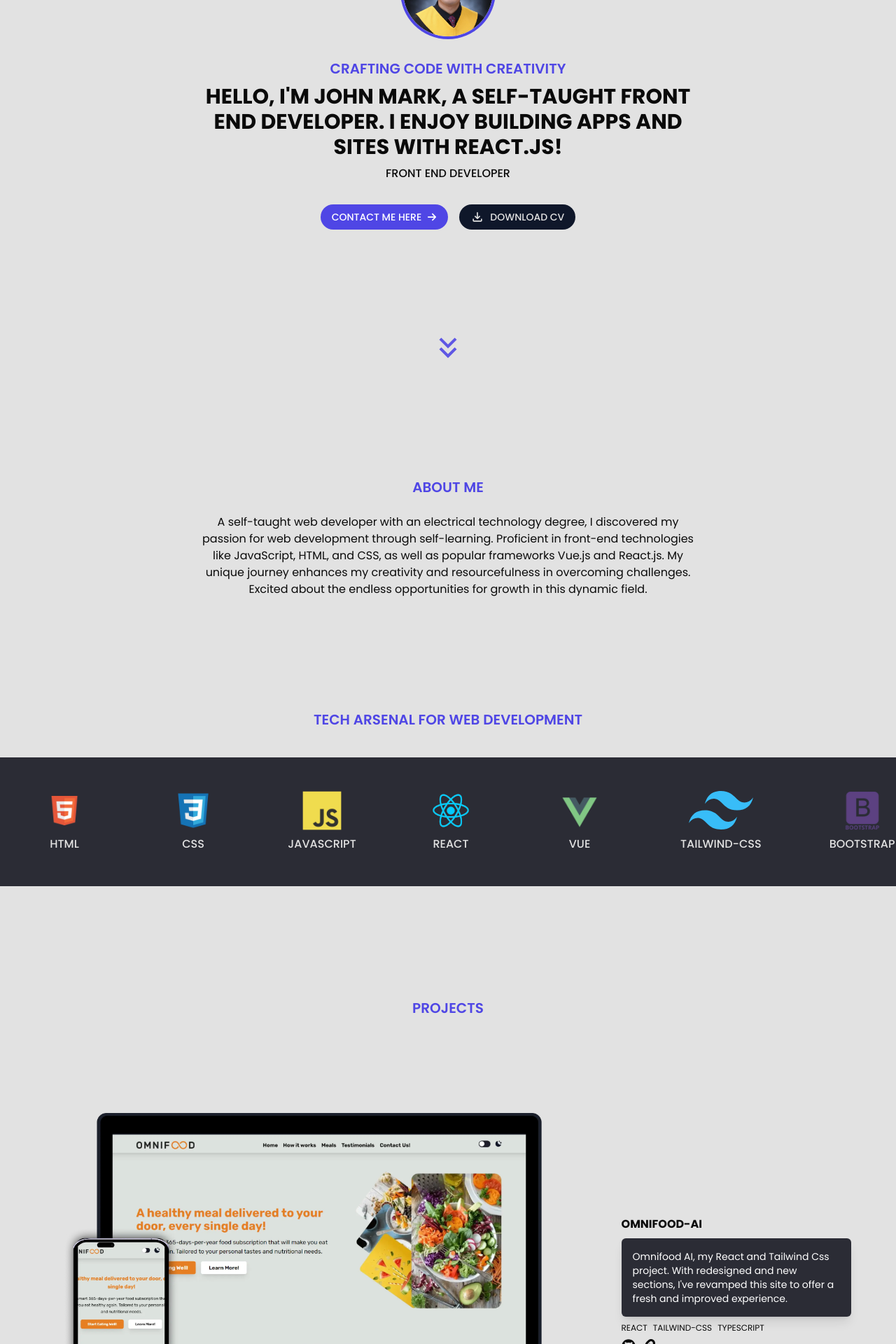
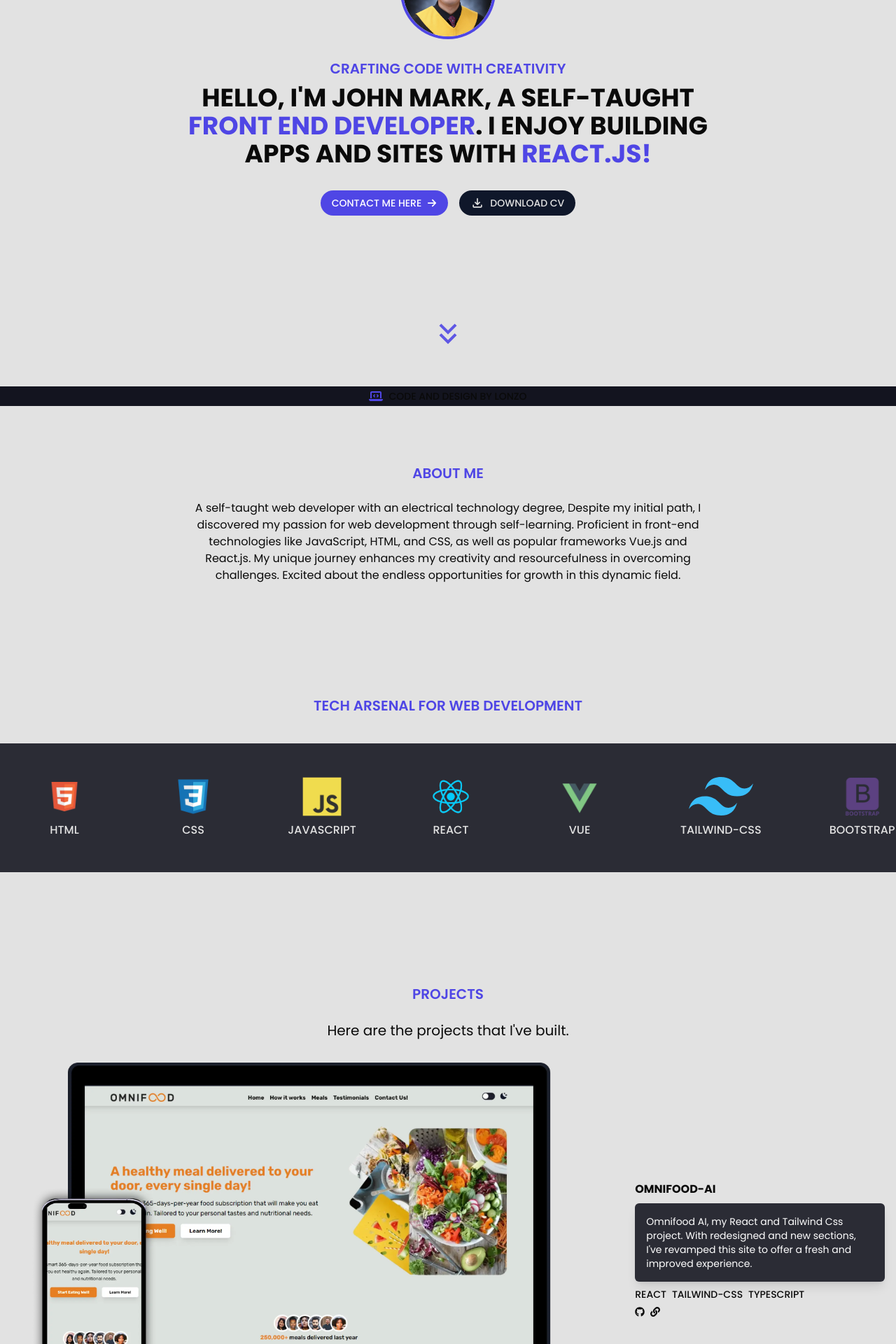
Before and after one commit to jmmaglonzo/Portfolio-React, a React (Vite) app: page / in a window 1280 px wide. Shown: the part 220-2140 px from the top of the page at 70% size. Built offline with nearby package versions, Linux system fonts and the light colour scheme.

Commit message:
add footer and add styles to hero

```diff
--- a/src/UI/NavBar.tsx
+++ b/src/UI/NavBar.tsx
@@ -124,6 +124,7 @@ function NavBar() {
 
           <Links socials={`hidden lg:flex`} />
 
+          {/* Mobile links */}
           <ul className="flex flex-col items-center gap-14 text-lg md:pb-4 lg:hidden">
             <li>Home</li>
             <li>Skills</li>
--- /dev/null
+++ b/src/UI/NavLinks.tsx
@@ -0,0 +1,13 @@
+import { navLinks } from "../data/data";
+
+function NavLinks() {
+  return (
+    <ul>
+      {navLinks.map((link, index) => (
+        <li key={index}>{link.link}</li>
+      ))}
+    </ul>
+  );
+}
+
+export default NavLinks;
--- a/src/UI/Projects.tsx
+++ b/src/UI/Projects.tsx
@@ -19,20 +19,20 @@ function Projects({ project, order }: ProjectProp) {
   ));
 
   return (
-    <div className="container mt-14 flex flex-col gap-10 md:mt-20 md:flex-row md:items-center">
+    <div className="mt-14 flex flex-col gap-10 text-center md:mt-8 lg:flex-row lg:items-center lg:text-left">
       <div
-        className={` order-2 flex flex-col space-y-2 ${order ? "md:order-2" : "md:order-1"} `}
+        className={` order-2 flex flex-col space-y-2 ${order ? "lg:order-2" : "lg:order-1"} `}
       >
-        <span className="text-center font-bold uppercase text-darkFont dark:text-light md:text-left">
+        <span className=" text-sm font-bold uppercase text-darkFont dark:text-light lg:text-base">
           {project.title}
         </span>
-        <div className="shado flex flex-col items-center space-y-2 rounded-md bg-cards p-4 text-center text-xs leading-relaxed text-white shadow-lg md:text-start md:text-sm">
+        <div className="flex items-center rounded-md bg-cards p-4  text-xs  text-white shadow-lg  md:text-sm">
           {project.desc}
         </div>
-        <div className="flex justify-center gap-2 text-xs text-darkFont dark:text-light md:justify-start">
+        <div className="flex justify-center gap-2 text-xs font-medium text-darkFont dark:text-light lg:justify-start lg:text-sm">
           {tech}
         </div>
-        <div className="flex items-center justify-center space-x-2 text-xl text-darkFont dark:text-light md:justify-start">
+        <div className="flex items-center justify-center space-x-2 text-sm text-darkFont dark:text-light lg:justify-start">
           <a href={project.github} target="_blank">
             <FaGithub />
           </a>
@@ -41,7 +41,9 @@ function Projects({ project, order }: ProjectProp) {
           </a>
         </div>
       </div>
-      <div className={`${order ? "md:order-1" : "md:order-2"}`}>
+      <div
+        className={`${order ? "lg:order-1" : "lg:order-2"} duration-300 md:hover:-translate-y-12`}
+      >
         <a href={project.link} target="_blank">
           <img src={project.img} alt={project.title} />
         </a>
--- a/src/components/About.tsx
+++ b/src/components/About.tsx
@@ -1,17 +1,20 @@
 function About() {
   return (
-    <section className="container mx-auto mt-20 space-y-6 text-center text-darkFont dark:text-light lg:w-3/5 lg:py-20">
+    <section
+      className="container mx-auto mt-20 space-y-6 text-center text-darkFont dark:text-light lg:w-3/5 lg:py-20"
+      id="about"
+    >
       <span className="text-xl font-semibold uppercase text-lightBlue dark:text-darkRed">
         about me
       </span>
       <p className="text-sm lg:text-base ">
-        A self-taught web developer with an electrical technology degree, I
-        discovered my passion for web development through self-learning.
-        Proficient in front-end technologies like JavaScript, HTML, and CSS, as
-        well as popular frameworks Vue.js and React.js. My unique journey
-        enhances my creativity and resourcefulness in overcoming challenges.
-        Excited about the endless opportunities for growth in this dynamic
-        field.
+        A self-taught web developer with an electrical technology degree,
+        Despite my initial path, I discovered my passion for web development
+        through self-learning. Proficient in front-end technologies like
+        JavaScript, HTML, and CSS, as well as popular frameworks Vue.js and
+        React.js. My unique journey enhances my creativity and resourcefulness
+        in overcoming challenges. Excited about the endless opportunities for
+        growth in this dynamic field.
       </p>
     </section>
   );
--- /dev/null
+++ b/src/components/Contact.tsx
@@ -0,0 +1,5 @@
+function Contact() {
+  return <form>Contact</form>;
+}
+
+export default Contact;
--- a/src/components/Hero.tsx
+++ b/src/components/Hero.tsx
@@ -5,7 +5,10 @@ import { MdKeyboardDoubleArrowDown } from "react-icons/md";
 
 function Hero() {
   return (
-    <section className="container mt-36 flex flex-col items-center gap-4 uppercase md:gap-8">
+    <section
+      className="container mt-36 flex flex-col items-center gap-4 uppercase md:gap-8"
+      id="hero"
+    >
       <figure>
         <img
           src={profile}
@@ -17,13 +20,14 @@ function Hero() {
         <h4 className="text-sm  font-semibold text-lightBlue dark:text-darkRed md:text-xl">
           crafting code with creativity
         </h4>
-        <h1 className="text-center text-sm font-bold text-darkFont dark:text-white sm:text-base md:text-lg lg:text-2xl xl:text-3xl">
-          Hello, I'm John Mark, a Self-Taught Front End Developer. I Enjoy
-          Building Apps and Sites with React.JS!
+        <h1 className="text-center text-sm font-bold text-darkFont dark:text-white sm:text-base md:text-lg lg:text-2xl xl:text-4xl  ">
+          Hello, I'm John Mark, a Self-Taught{" "}
+          <span className="text-lightBlue dark:text-darkRed">
+            Front End Developer
+          </span>
+          . I Enjoy Building Apps and Sites with{" "}
+          <span className="text-lightBlue dark:text-darkRed">React.JS!</span>
         </h1>
-        <span className="font-medium text-darkFont dark:text-light">
-          front end developer
-        </span>
       </article>
       <div className="flex flex-col items-center gap-4 md:flex-row">
         <button className="flex items-center gap-2 rounded-full bg-lightBlue px-4 py-2 text-xs font-medium uppercase text-white dark:bg-darkRed md:text-sm ">
--- /dev/null
+++ b/src/components/PortfolioFooter.tsx
@@ -0,0 +1,14 @@
+import { FaLaptopCode } from "react-icons/fa6";
+
+function PortfolioFooter() {
+  return (
+    <footer className="bg-footer fixed bottom-0 left-0 z-50 flex w-full items-center justify-center gap-2 py-1 ">
+      <FaLaptopCode size={20} className="text-lightBlue dark:text-darkRed" />
+      <span className="text-sm font-medium uppercase text-darkFont dark:text-light">
+        code and design by lonzo
+      </span>
+    </footer>
+  );
+}
+
+export default PortfolioFooter;
--- a/src/components/ProjectSection.tsx
+++ b/src/components/ProjectSection.tsx
@@ -3,11 +3,14 @@ import { projects } from "../data/data";
 
 function ProjectSection() {
   return (
-    <section className="container mt-20 py-20 text-center">
+    <section className="container mt-20 py-20 text-center" id="projects">
       <span className="text-xl font-semibold uppercase text-lightBlue dark:text-darkRed">
         Projects
       </span>
-      <div className="mt-14 flex flex-col space-y-16 md:gap-10">
+      <p className="mt-6 text-sm text-darkFont dark:text-light md:text-xl">
+        Here are the projects that I've built.
+      </p>
+      <div className=" flex flex-col space-y-20">
         {projects.map((items, index) => (
           <Projects key={index} project={items} order={index % 2 === 0} />
         ))}
--- a/src/components/Skills.tsx
+++ b/src/components/Skills.tsx
@@ -3,7 +3,7 @@ import { skillIcons } from "../data/data";
 import Marquee from "react-fast-marquee";
 function Skills() {
   return (
-    <section className="mt-20 text-center">
+    <section className="mt-20 text-center" id="skills">
       <span className="text-xl font-semibold uppercase text-lightBlue dark:text-darkRed">
         TECH ARSENAL FOR WEB DEVELOPMENT
       </span>
--- a/src/data/data.ts
+++ b/src/data/data.ts
@@ -76,3 +76,22 @@ export const projects = [
     link: "https://clipboard-landing-page-azure.vercel.app/",
   },
 ];
+
+export const navLinks = [
+  {
+    link: "Home",
+    hash: "home",
+  },
+  {
+    link: "Skills",
+    hash: "skills",
+  },
+  {
+    link: "Projects",
+    hash: "project",
+  },
+  {
+    link: "Contact",
+    hash: "contact",
+  },
+];
--- a/src/pages/Home.tsx
+++ b/src/pages/Home.tsx
@@ -1,6 +1,7 @@
 import NavBar from "../UI/NavBar";
 import About from "../components/About";
 import Hero from "../components/Hero";
+import PortfolioFooter from "../components/PortfolioFooter";
 import ProjectSection from "../components/ProjectSection";
 import Skills from "../components/Skills";
 
@@ -14,6 +15,8 @@ function Home() {
         <Skills />
         <ProjectSection />
       </main>
+
+      <PortfolioFooter />
     </>
   );
 }
--- a/tailwind.config.js
+++ b/tailwind.config.js
@@ -12,7 +12,7 @@ export default {
         cards: "#2b2c35",
         forms: "#161925",
         lightAccent: "#D9D9D9",
-        navBar: "#13141f",
+        footer: "#13141f",
         darkFont: "#0a0a0a",
       },
     },
@@ -21,8 +21,8 @@ export default {
       padding: {
         DEFAULT: "1rem",
         sm: "4rem",
-        lg: "1rem",
-        xl: "2rem",
+        lg: "2rem",
+        xl: "1rem",
         "2xl": "4rem",
       },
     },
```
